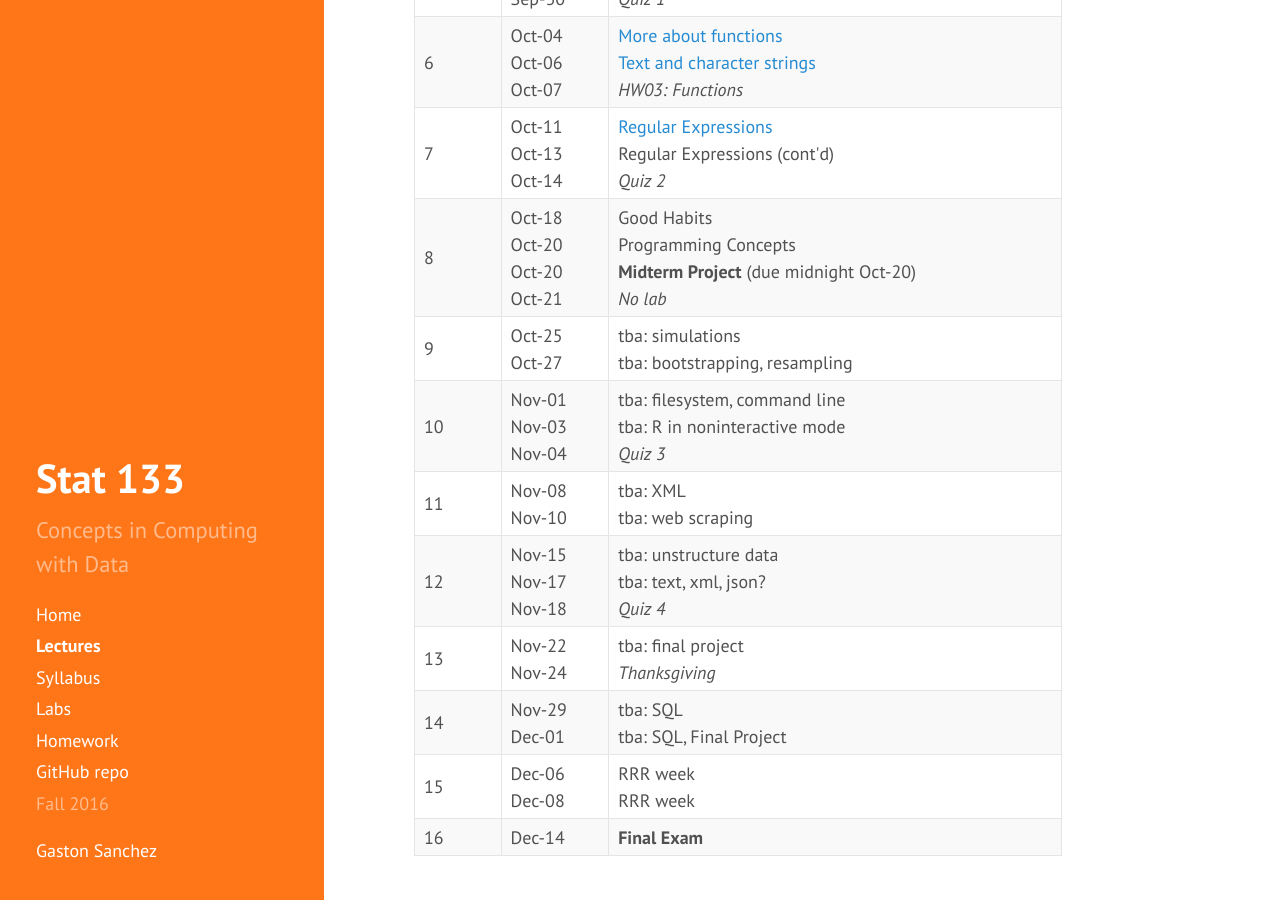
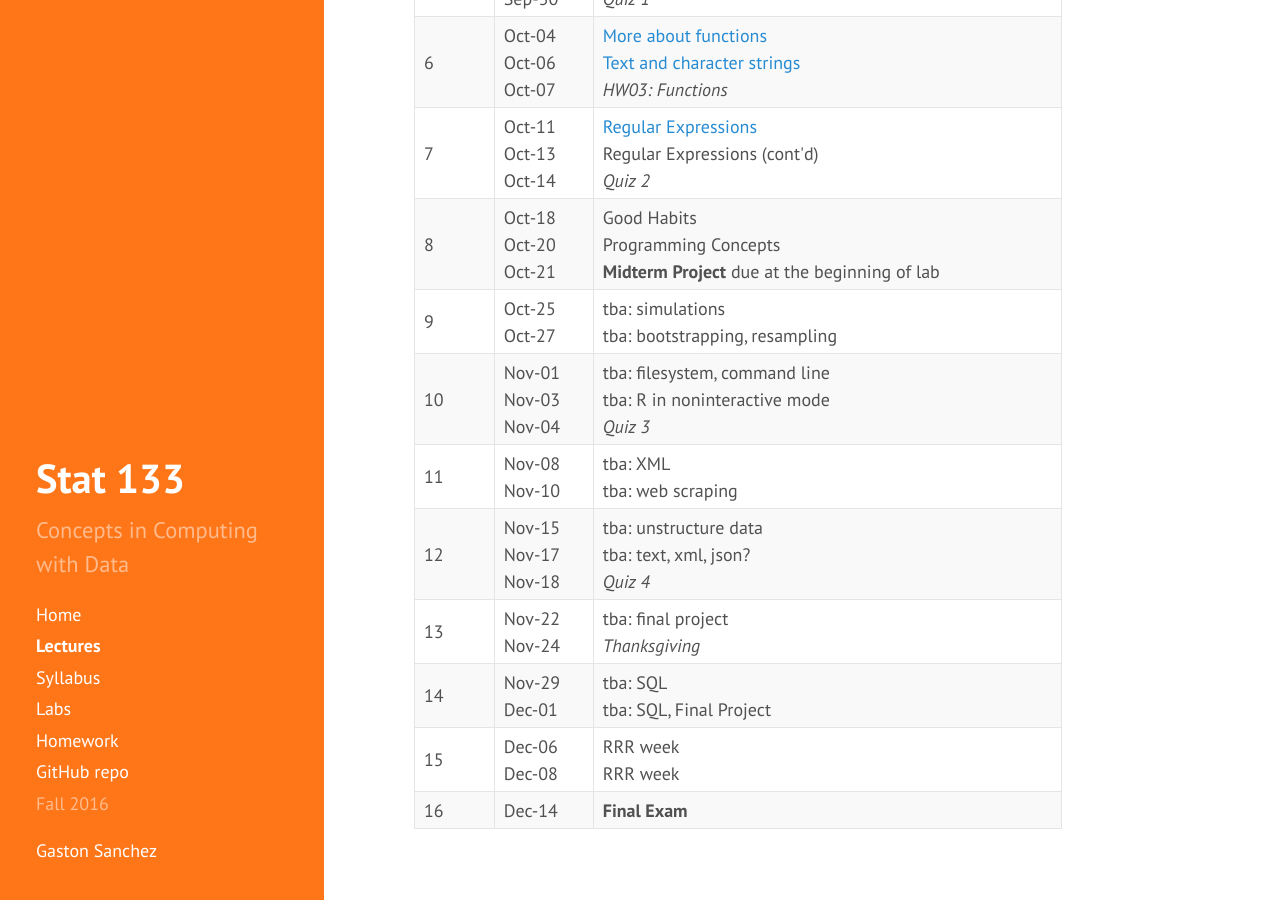
Before and after one commit to gastonstat/relic-stat133, a Jekyll site: the page built from lectures/index.md, in a window 1280 px wide and 900 px high, scrolled down 668 px. Built offline with Jekyll 4.4.1, drawn with Linux system fonts in a browser that asks for light colours; nearby versions of some CDN libraries.

Commit message:
lectures: fix broken link of regex, and change due date midterm project fall 2016

```diff
--- a/lectures/index.md
+++ b/lectures/index.md
@@ -105,7 +105,7 @@ Tentative calendar of lectures, Fall 2016
         Oct-14
       </td>
       <td>
-        <a href="13-regex)">Regular Expressions</a><br>
+        <a href="13-regex">Regular Expressions</a><br>
         Regular Expressions (cont'd)<br>
         <em>Quiz 2</em>
       </td>
@@ -115,14 +115,12 @@ Tentative calendar of lectures, Fall 2016
       <td>
         Oct-18<br>
         Oct-20<br>
-        Oct-20<br>
         Oct-21
       </td>
       <td>
         Good Habits <br>
         Programming Concepts<br>
-        <b>Midterm Project</b> (due midnight Oct-20)<br>
-        <em>No lab</em>
+        <b>Midterm Project</b> due at the beginning of lab<br>
       </td>
     </tr>
     <tr>
```
